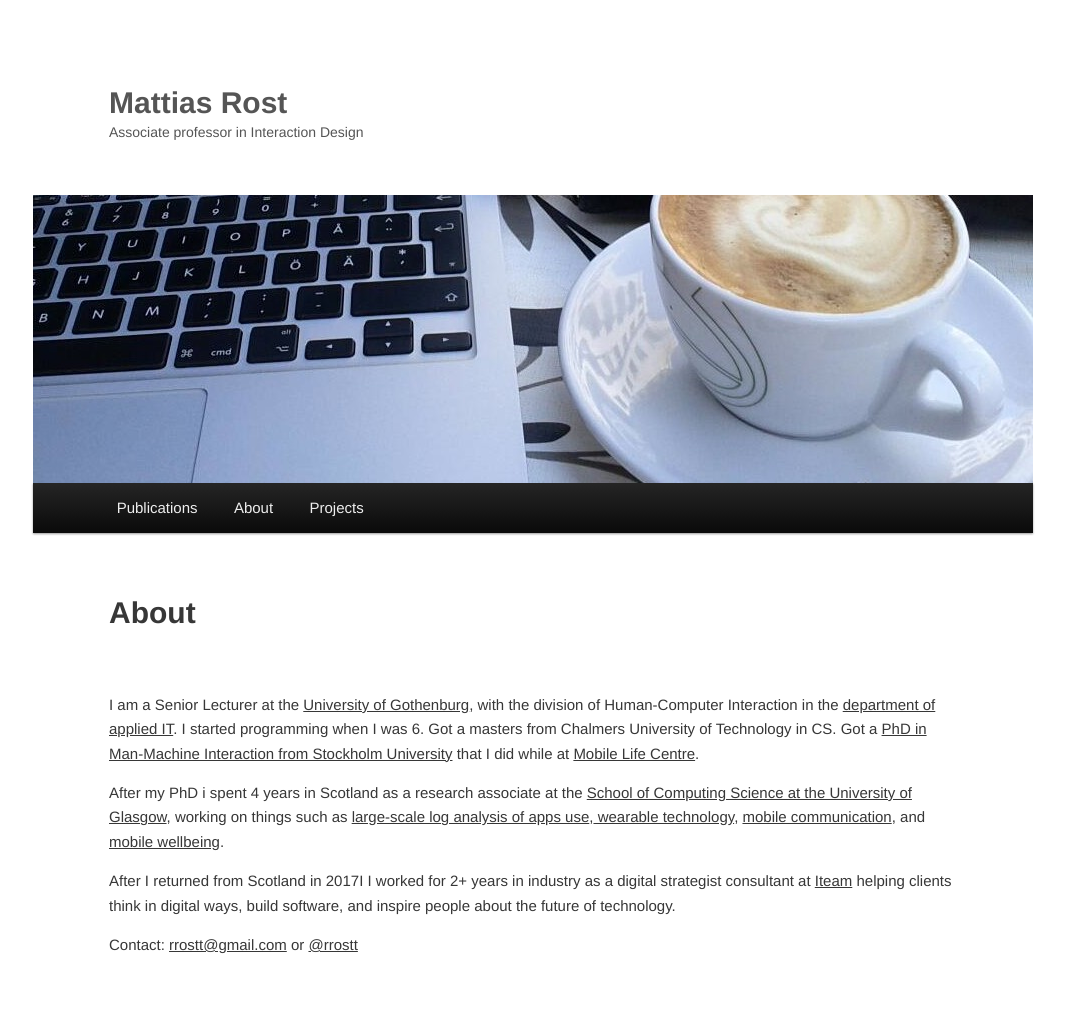
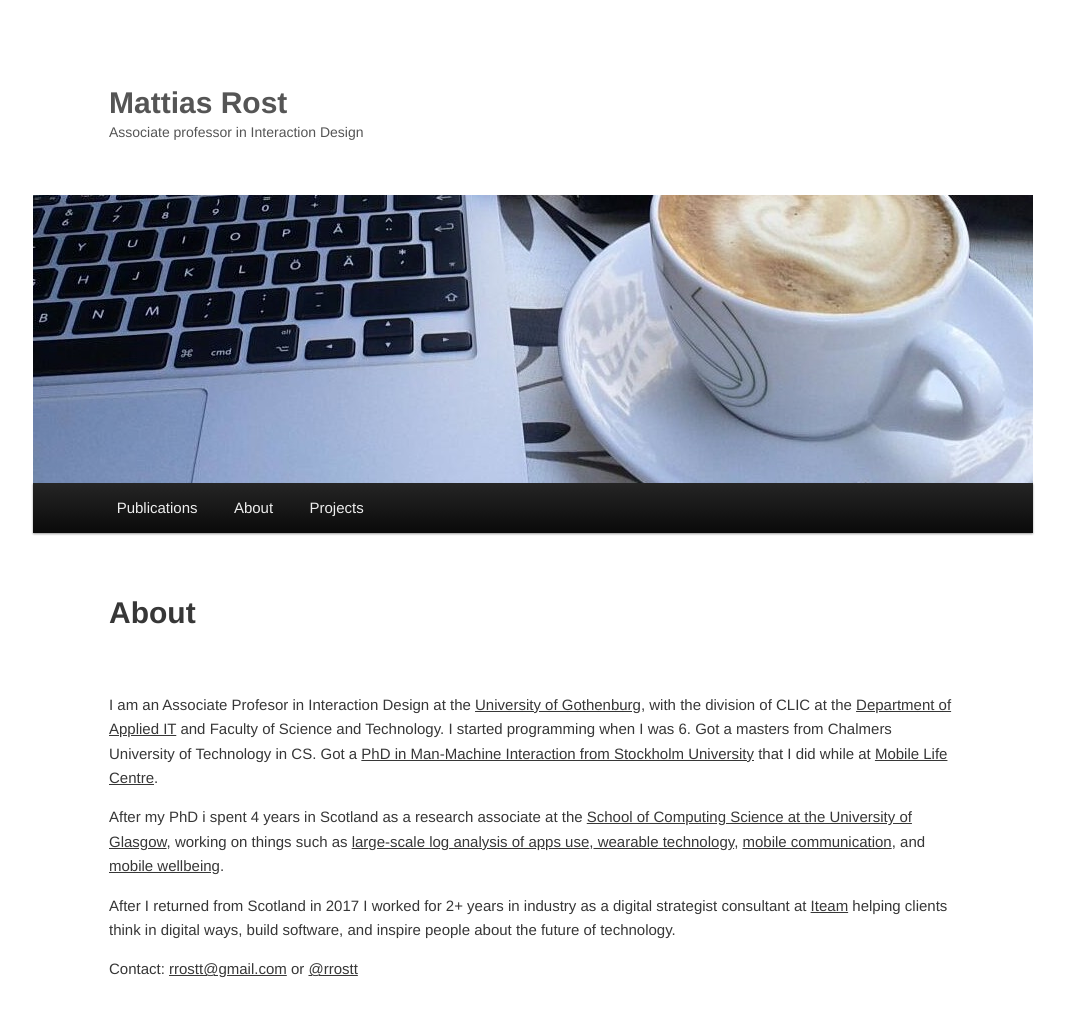
Before and after one commit to rrostt/rrostt.github.io, a Jekyll site: the page built from _pages/2011-09-24-about.html, in a window 1280 px wide. Shown: the whole page, without its empty margins (107-1172 px from the left). Built offline with Jekyll 4.4.1, drawn with Linux system fonts in a browser that asks for light colours; before the commit the page ends 987 px from its top, so only the background shows below that.

Commit message:
Update 2011-09-24-about.html

```diff
--- a/_pages/2011-09-24-about.html
+++ b/_pages/2011-09-24-about.html
@@ -20,8 +20,8 @@ first_name: Mattias
 last_name: Rost
 permalink: "/about/"
 ---
-<p>I am a Senior Lecturer at the <a href="https://www.gu.se/">University of Gothenburg</a>, with the division of
-  Human-Computer Interaction in the <a href="https://ait.gu.se/">department of applied IT</a>. I started programming
+<p>I am an Associate Profesor in Interaction Design at the <a href="https://www.gu.se/">University of Gothenburg</a>, with the division of
+  CLIC at the <a href="https://ait.gu.se/">Department of Applied IT</a> and Faculty of Science and Technology. I started programming
   when I was 6. Got a masters from Chalmers University of Technology in CS. Got a <a
     href="http://www.diva-portal.org/smash/record.jsf?pid=diva2%3A602247&amp;dswid=-3302">PhD in Man-Machine Interaction
     from Stockholm University</a> that I did while at <a href="http://mobilelifecentre.org/about">Mobile Life
@@ -33,7 +33,7 @@ permalink: "/about/"
     href="http://www.johnrooksby.org/papers/livedinformatics.pdf"> wearable technology</a>, <a
     href="http://rost.me/wordpress/wp-content/uploads/2011/09/rost_forgetmenot.pdf">mobile communication</a>, and <a
     href="https://dl.acm.org/citation.cfm?id=2987676">mobile wellbeing</a>.</p>
-<p>After I returned from Scotland in 2017I I worked for 2+ years in industry as a digital strategist consultant at <a
+<p>After I returned from Scotland in 2017 I worked for 2+ years in industry as a digital strategist consultant at <a
     href="https://iteam.se">Iteam</a> helping clients think in digital ways, build software, and inspire people about
   the future of technology.</p>
 <p>Contact: <a href="mailto:rrostt@gmail.com">rrostt@gmail.com</a> or <a title="Twitter"
```
